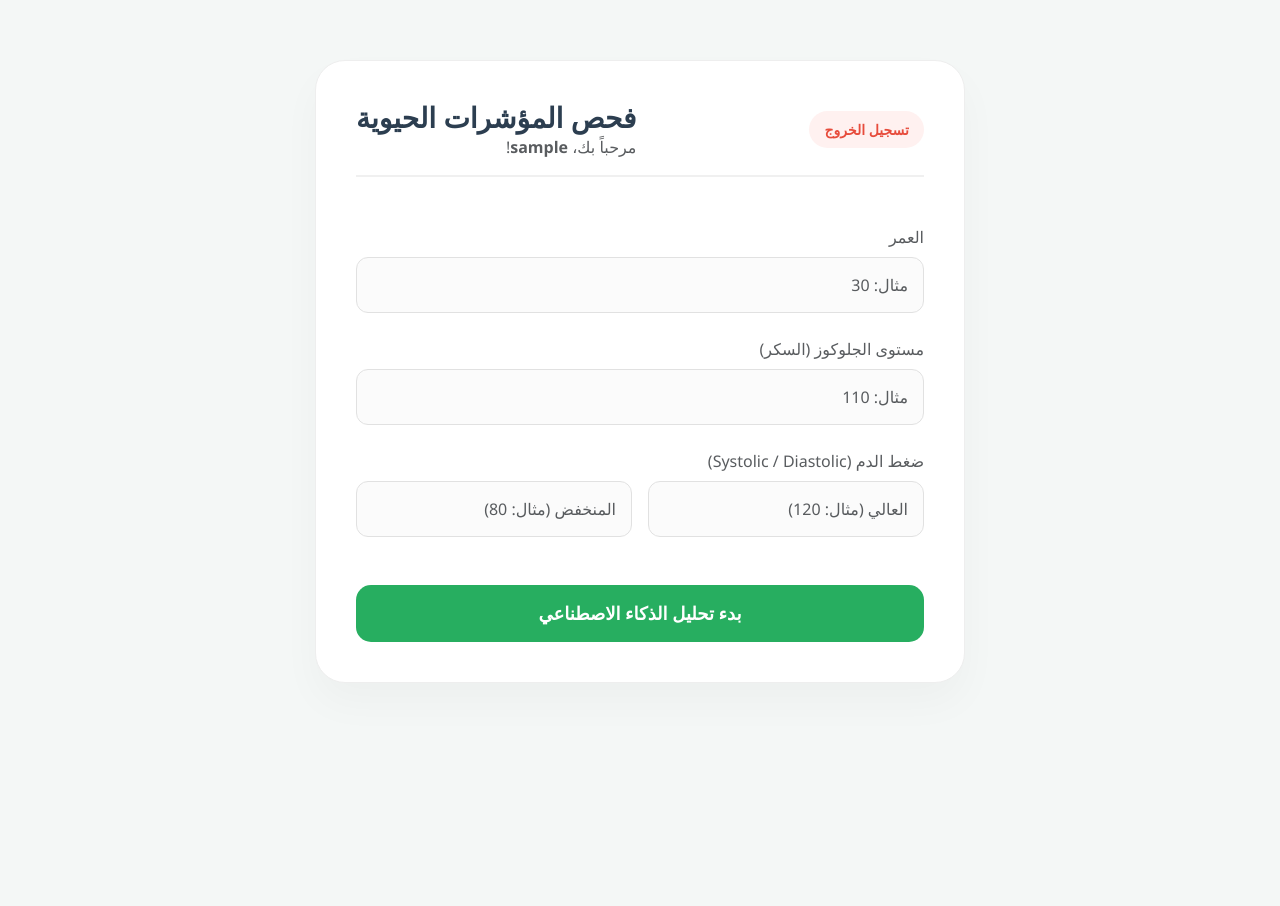
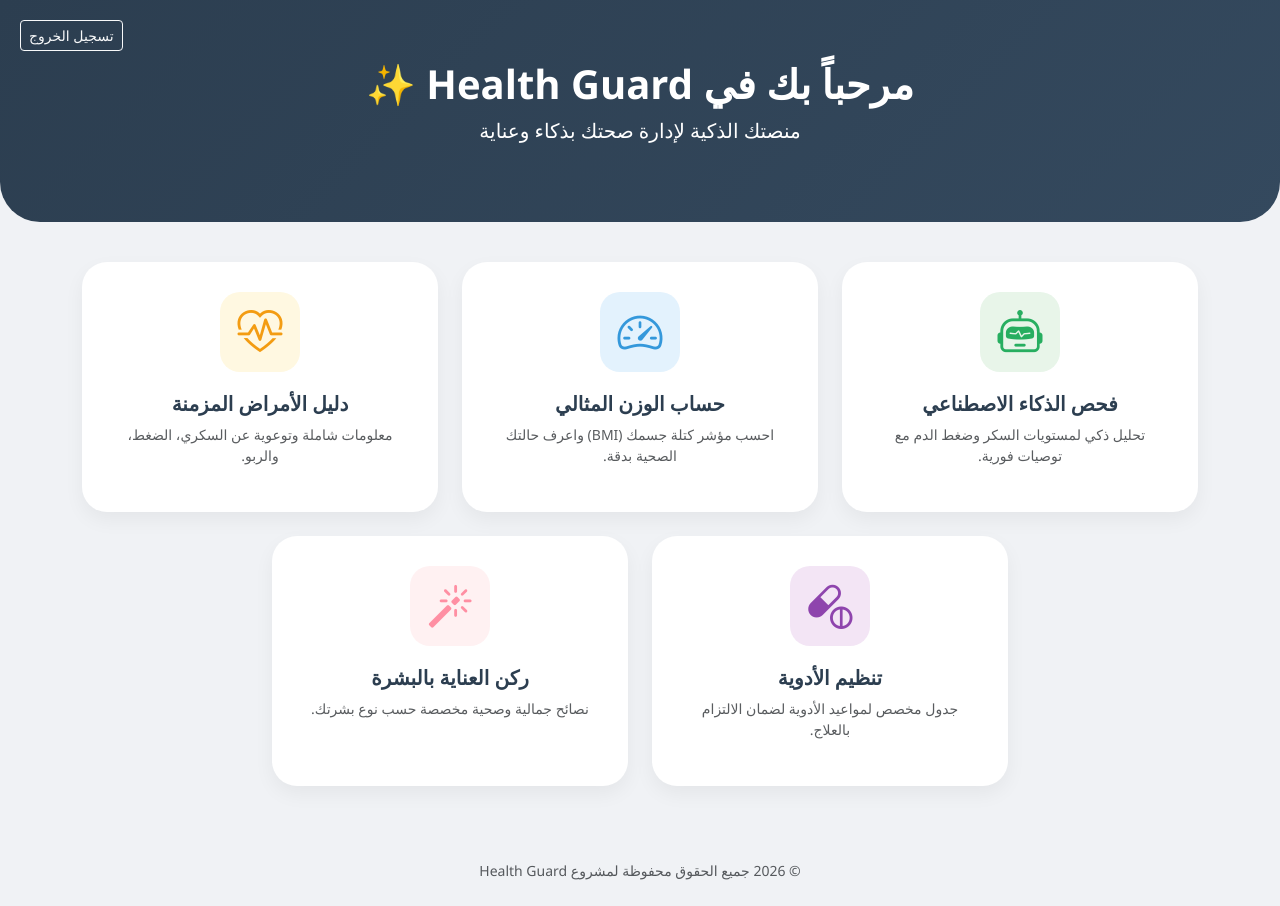
Before and after one commit to muzun44/Health-Guard-AI, a Flask app: page / in a window 1280 px wide. Before the commit the page ends 642 px from the top, so only its background shows below. Run offline with Flask 3, Linux system fonts and the light colour scheme; the visitor is signed in with stand-in values (Sample User, id 1).

Commit message:
Update index.html

```diff
--- a/templates/index.html
+++ b/templates/index.html
@@ -3,55 +3,94 @@
 <head>
     <meta charset="UTF-8">
     <meta name="viewport" content="width=device-width, initial-scale=1.0">
-    <title>Health Guard AI - الفحص</title>
+    <title>الرئيسية - Health Guard</title>
     <link rel="stylesheet" href="https://cdn.jsdelivr.net/npm/bootstrap@5.3.0/dist/css/bootstrap.min.css">
+    <link rel="stylesheet" href="https://cdn.jsdelivr.net/npm/bootstrap-icons@1.10.0/font/bootstrap-icons.css">
     <style>
-        body { background-color: #f4f7f6; font-family: 'Segoe UI', sans-serif; }
-        .main-card { max-width: 650px; margin: 60px auto; background: white; padding: 40px; border-radius: 30px; box-shadow: 0 20px 40px rgba(0,0,0,0.03); border: 1px solid #eee; }
-        .btn-predict { background-color: #27ae60; border: none; padding: 15px; font-size: 18px; color: white; width: 100%; border-radius: 15px; font-weight: bold; transition: 0.3s; }
-        .btn-predict:hover { background-color: #219150; transform: translateY(-2px); }
-        .form-control { border-radius: 12px; padding: 15px; border: 1px solid #e1e1e1; background-color: #fbfbfb; }
-        .form-control:focus { border-color: #27ae60; box-shadow: none; background-color: white; }
-        .logout-link { text-decoration: none; color: #e74c3c; font-weight: bold; font-size: 14px; padding: 8px 15px; border-radius: 20px; background-color: #fff1f0; }
+        body { background-color: #f0f2f5; font-family: 'Segoe UI', sans-serif; }
+        .hero-section {
+            background: linear-gradient(135deg, #2c3e50, #34495e);
+            color: white; padding: 60px 0; border-radius: 0 0 40px 40px;
+            margin-bottom: 40px; position: relative;
+        }
+        .service-card {
+            background: white; border-radius: 25px; padding: 30px; text-align: center;
+            transition: 0.4s; border: none; box-shadow: 0 8px 20px rgba(0,0,0,0.05);
+            height: 100%; cursor: pointer; text-decoration: none; display: block;
+        }
+        .service-card:hover { transform: translateY(-12px); box-shadow: 0 15px 30px rgba(0,0,0,0.1); }
+        .icon-box {
+            font-size: 45px; margin-bottom: 20px; display: inline-block;
+            width: 80px; height: 80px; line-height: 80px; border-radius: 20px;
+        }
+        .bg-check { background: #e8f5e9; color: #27ae60; }
+        .bg-bmi { background: #e3f2fd; color: #3498db; }
+        .bg-meds { background: #f3e5f5; color: #8e44ad; }
+        .bg-skin { background: #fff1f2; color: #ff8fa3; }
+        .bg-chronic { background: #fff8e1; color: #f39c12; }
+
+        .logout-btn { position: absolute; left: 20px; top: 20px; }
     </style>
 </head>
 <body>
-    <div class="container text-end">
-        <div class="main-card">
-            <div class="d-flex justify-content-between align-items-center mb-5 pb-3" style="border-bottom: 2px solid #f0f0f0;">
-                <a href="/logout" class="logout-link">تسجيل الخروج</a>
-                <div>
-                    <h3 class="m-0" style="color: #2c3e50; font-weight: 700;">فحص المؤشرات الحيوية</h3>
-                    <p class="text-muted m-0">مرحباً بك، <strong>{{ user }}</strong>!</p>
+
+<div class="hero-section text-center">
+    <a href="/logout" class="btn btn-outline-light btn-sm logout-btn">تسجيل الخروج</a>
+    <div class="container">
+        <h1 class="fw-bold">مرحباً بك في Health Guard ✨</h1>
+        <p class="lead">منصتك الذكية لإدارة صحتك بذكاء وعناية</p>
     </div>
 </div>
 
-            <form action="/predict" method="POST">
-                <div class="mb-4 text-start">
-                    <label class="form-label text-end d-block text-muted">العمر</label>
-                    <input type="number" name="age" class="form-control" placeholder="مثال: 30" required>
+<div class="container mb-5">
+    <div class="row g-4 justify-content-center">
+
+        <div class="col-md-6 col-lg-4">
+            <a href="/check" class="service-card">
+                <div class="icon-box bg-check"><i class="bi bi-robot"></i></div>
+                <h5 class="fw-bold" style="color: #2c3e50;">فحص الذكاء الاصطناعي</h5>
+                <p class="text-muted small">تحليل ذكي لمستويات السكر وضغط الدم مع توصيات فورية.</p>
+            </a>
         </div>
 
-                <div class="mb-4 text-start">
-                    <label class="form-label text-end d-block text-muted">مستوى الجلوكوز (السكر)</label>
-                    <input type="number" name="glucose" class="form-control" placeholder="مثال: 110" required>
+        <div class="col-md-6 col-lg-4">
+            <a href="/bmi" class="service-card">
+                <div class="icon-box bg-bmi"><i class="bi bi-speedometer2"></i></div>
+                <h5 class="fw-bold" style="color: #2c3e50;">حساب الوزن المثالي</h5>
+                <p class="text-muted small">احسب مؤشر كتلة جسمك (BMI) واعرف حالتك الصحية بدقة.</p>
+            </a>
         </div>
 
-                <div class="mb-5 text-start">
-                    <label class="form-label text-end d-block text-muted mb-2">ضغط الدم (Systolic / Diastolic)</label>
-                    <div class="row g-3">
-                        <div class="col">
-                            <input type="number" name="systolic" class="form-control" placeholder="العالي (مثال: 120)" required>
+        <div class="col-md-6 col-lg-4">
+            <a href="/chronic" class="service-card">
+                <div class="icon-box bg-chronic"><i class="bi bi-heart-pulse"></i></div>
+                <h5 class="fw-bold" style="color: #2c3e50;">دليل الأمراض المزمنة</h5>
+                <p class="text-muted small">معلومات شاملة وتوعوية عن السكري، الضغط، والربو.</p>
+            </a>
         </div>
-                        <div class="col">
-                            <input type="number" name="diastolic" class="form-control" placeholder="المنخفض (مثال: 80)" required>
+
+        <div class="col-md-6 col-lg-4">
+            <a href="/meds" class="service-card">
+                <div class="icon-box bg-meds"><i class="bi bi-capsule-pill"></i></div>
+                <h5 class="fw-bold" style="color: #2c3e50;">تنظيم الأدوية</h5>
+                <p class="text-muted small">جدول مخصص لمواعيد الأدوية لضمان الالتزام بالعلاج.</p>
+            </a>
         </div>
+
+        <div class="col-md-6 col-lg-4">
+            <a href="/skincare" class="service-card">
+                <div class="icon-box bg-skin"><i class="bi bi-magic"></i></div>
+                <h5 class="fw-bold" style="color: #2c3e50;">ركن العناية بالبشرة</h5>
+                <p class="text-muted small">نصائح جمالية وصحية مخصصة حسب نوع بشرتك.</p>
+            </a>
+        </div>
+
     </div>
 </div>
 
-                <button type="submit" class="btn btn-predict">بدء تحليل الذكاء الاصطناعي</button>
-            </form>
-        </div>
-    </div>
+<footer class="text-center text-muted py-4">
+    <small>© 2026 جميع الحقوق محفوظة لمشروع Health Guard</small>
+</footer>
+
 </body>
 </html>
```
Lines whose indentation alone changed are shown as unchanged.
